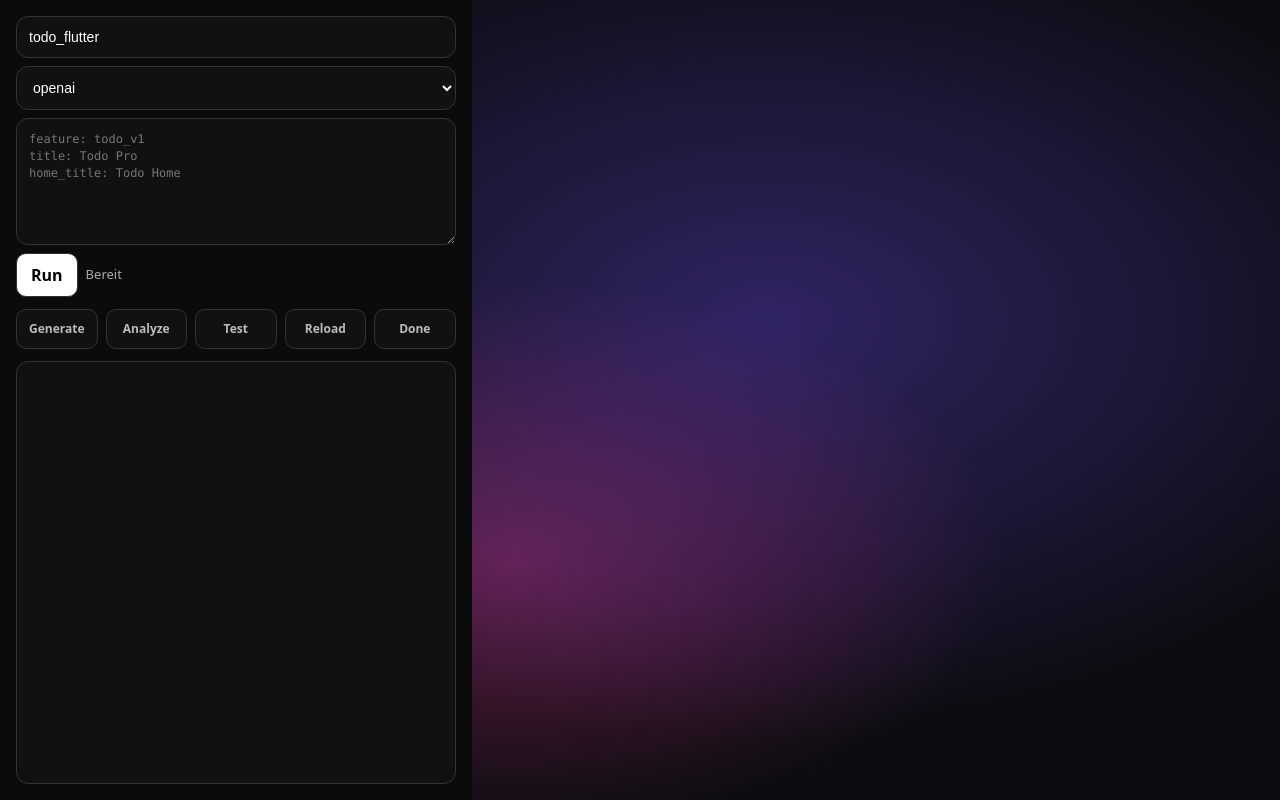
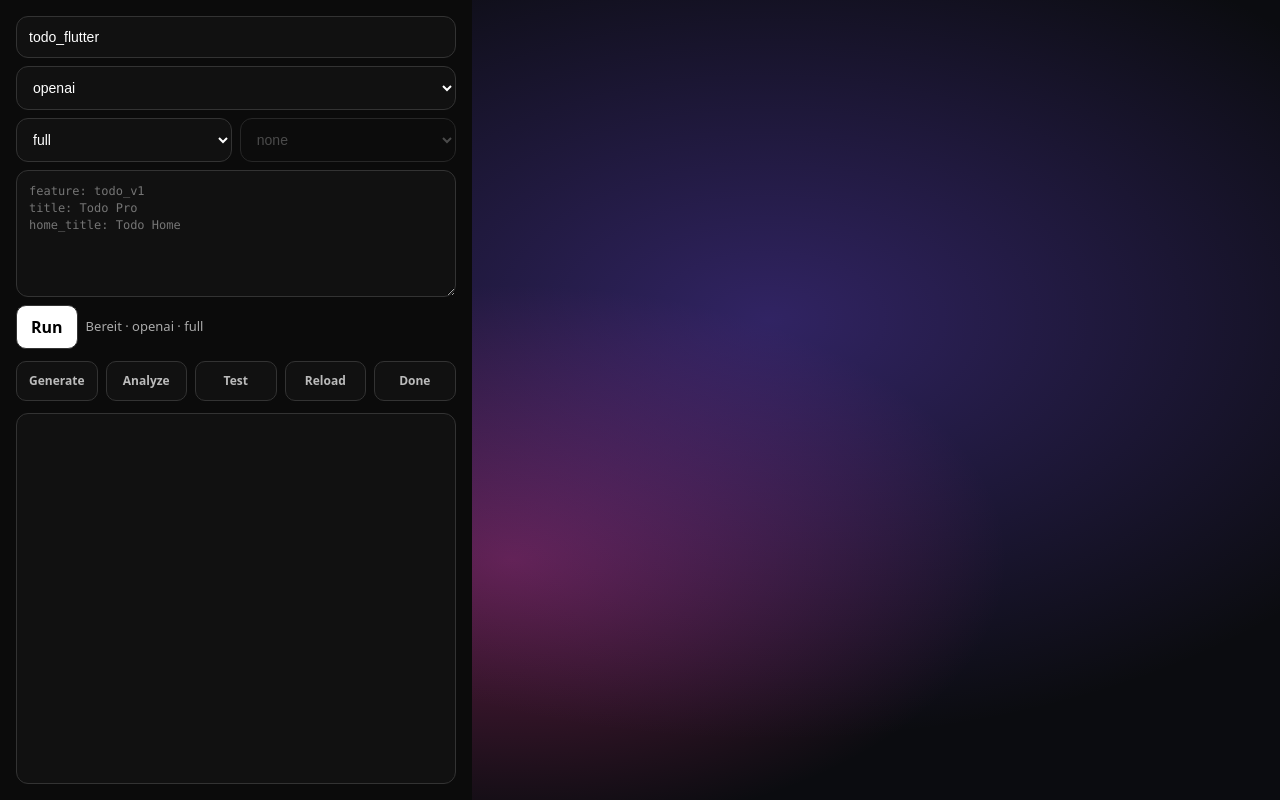
Before and after one commit to MartinWiederhold/Appbuilder, a React (Vite) app in the folder apps/desktop/: page / in a window 1280 px wide. Built offline with nearby package versions, Linux system fonts and the light colour scheme.

Commit message:
BMAD 4.x: add paused step mode for registration gate

```diff
--- a/apps/desktop/src/App.tsx
+++ b/apps/desktop/src/App.tsx
@@ -4,16 +4,21 @@ import { listen } from "@tauri-apps/api/event";
 import { invoke } from "@tauri-apps/api/core";
 
 type AgentLogPayload = string;
-type Phase = "idle" | "generate" | "analyze" | "test" | "reload" | "done" | "error";
+type Phase = "idle" | "generate" | "analyze" | "test" | "reload" | "done" | "paused" | "error";
 type Provider = "openai" | "anthropic";
+type RunMode = "full" | "step";
+type StopAfter = "none" | "registration" | "onboarding" | "core" | "design" | "finalize";
 
 export default function App() {
   const [project, setProject] = useState("todo_flutter");
   const [provider, setProvider] = useState<Provider>("openai");
+  const [mode, setMode] = useState<RunMode>("full");
+  const [stopAfter, setStopAfter] = useState<StopAfter>("none");
   const [prompt, setPrompt] = useState("");
   const [logs, setLogs] = useState<string[]>([]);
   const [running, setRunning] = useState(false);
   const [phase, setPhase] = useState<Phase>("idle");
+  const [pausedAt, setPausedAt] = useState<string>("");
 
   const logText = useMemo(() => logs.join("\n"), [logs]);
 
@@ -24,13 +29,24 @@ export default function App() {
         setLogs((prev) => [...prev, line]);
       }),
       listen<string>("agent:done", (event) => {
-        const msg = `\n[done] ${String(event.payload)}`;
+        const payload = String(event.payload);
+        const msg = `\n[done] ${payload}`;
         setLogs((prev) => [...prev, msg]);
+
+        if (payload === "paused") {
+          setPhase("paused");
+          setPausedAt(stopAfter);
+        } else if (payload === "ok") {
+          setPhase((prev) => (prev === "paused" ? prev : "done"));
+        } else {
+          setPhase("error");
+        }
+
         setRunning(false);
       }),
       listen<string>("phase:update", (event) => {
         const next = String(event.payload) as Phase;
-        setPhase(next);
+        setPhase((prev) => (prev === "paused" ? prev : next));
       }),
     ];
 
@@ -39,18 +55,17 @@ export default function App() {
         try {
           const unlisten = await p;
           unlisten();
-        } catch {
-          // ignore
-        }
+        } catch {}
       });
     };
-  }, []);
+  }, [stopAfter]);
 
   async function onRun() {
     if (running) return;
     setLogs([]);
     setRunning(true);
     setPhase("idle");
+    setPausedAt("");
 
     const raw = prompt.replace(/\r\n/g, "\n");
 
@@ -58,6 +73,8 @@ export default function App() {
       await invoke("run_agent", {
         project,
         provider,
+        mode,
+        stopAfter,
         prompt: raw,
       });
     } catch (e) {
@@ -80,9 +97,8 @@ export default function App() {
     const order: Phase[] = ["idle", "generate", "analyze", "test", "reload", "done"];
     const currentIndex = order.indexOf(phase);
     const itemIndex = order.indexOf(item);
-
     const active = phase === item;
-    const completed = currentIndex > itemIndex && phase !== "error";
+    const completed = currentIndex > itemIndex && phase !== "error" && phase !== "paused";
 
     return {
       border: active ? "1px solid #ffffff" : "1px solid #333",
@@ -90,6 +106,13 @@ export default function App() {
       color: active ? "#000" : completed ? "#9ee37d" : "#bbb",
     };
   }
+
+  const statusText =
+    phase === "idle"
+      ? `Bereit · ${provider} · ${mode}`
+      : phase === "paused"
+      ? `Paused at: ${pausedAt || stopAfter}`
+      : `Phase: ${phase}`;
 
   return (
     <div
@@ -136,6 +159,47 @@ export default function App() {
           <option value="anthropic">anthropic</option>
         </select>
 
+        <div style={{ display: "grid", gridTemplateColumns: "1fr 1fr", gap: 8 }}>
+          <select
+            value={mode}
+            onChange={(e) => setMode(e.target.value as RunMode)}
+            style={{
+              width: "100%",
+              padding: 12,
+              borderRadius: 12,
+              border: "1px solid #333",
+              background: "#111",
+              color: "#fff",
+              fontSize: 14,
+            }}
+          >
+            <option value="full">full</option>
+            <option value="step">step</option>
+          </select>
+
+          <select
+            value={stopAfter}
+            onChange={(e) => setStopAfter(e.target.value as StopAfter)}
+            disabled={mode === "full"}
+            style={{
+              width: "100%",
+              padding: 12,
+              borderRadius: 12,
+              border: "1px solid #333",
+              background: mode === "full" ? "#0d0d0d" : "#111",
+              color: mode === "full" ? "#666" : "#fff",
+              fontSize: 14,
+            }}
+          >
+            <option value="none">none</option>
+            <option value="registration">registration</option>
+            <option value="onboarding">onboarding</option>
+            <option value="core">core</option>
+            <option value="design">design</option>
+            <option value="finalize">finalize</option>
+          </select>
+        </div>
+
         <textarea
           value={prompt}
           onChange={(e) => setPrompt(e.target.value)}
@@ -174,7 +238,7 @@ export default function App() {
           </button>
 
           <div style={{ color: "#aaa", fontSize: 13 }}>
-            {phase === "idle" ? "Bereit" : `Phase: ${phase}`}
+            {statusText}
           </div>
         </div>
       </div>
```
Also changed, not shown: 2 other files (tests, documents, lock files or other folders).
